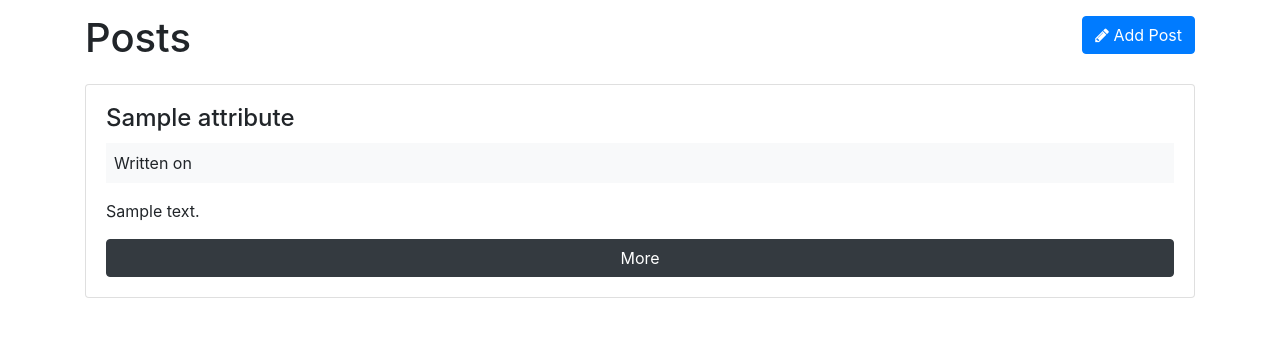
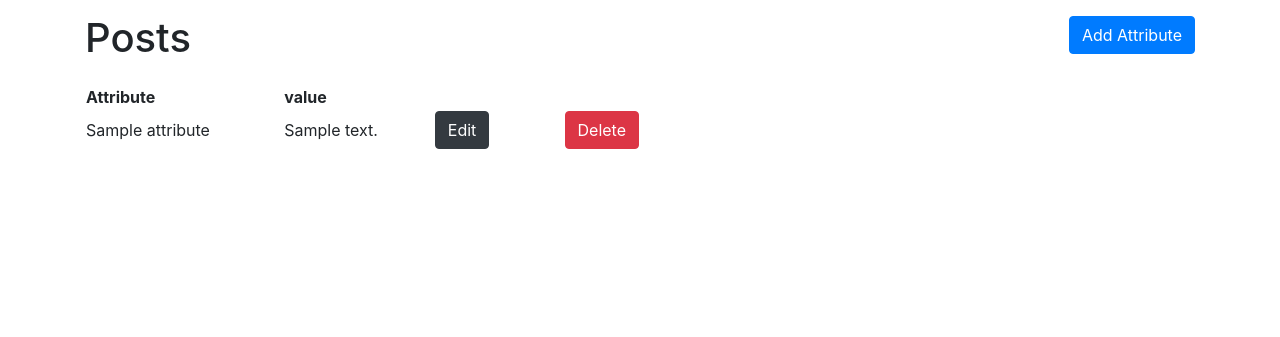
Before and after one commit to robertsneimanis/task-mg, a PHP site: page /magebit/posts in a window 1280 px wide. Shown: the part 56-393 px from the top of the page. Run offline with PHP 8.4, Linux system fonts and the light colour scheme; the visitor is signed in with stand-in values (Sample User, id 1); tables that the repository leaves empty or names only in its code hold one stand-in row (values such as "Sample post"); data that the repository does not hold is empty; some libraries are stand-ins or nearby versions.

Commit message:
updated index attribute page

```diff
--- a/app/config/config.php
+++ b/app/config/config.php
@@ -3,7 +3,6 @@
   define('DB_HOST', 'localhost');
   define('DB_USER', 'root');
   define('DB_PASS', '123456');
-  // define('DB_NAME', 'shareposts');
   define('DB_NAME', 'magebit');
 
   // App Root
--- a/app/controllers/Posts.php
+++ b/app/controllers/Posts.php
@@ -120,18 +120,6 @@
       }
     }
 
-    public function show($id){
-      $post = $this->postModel->getPostById($id);
-      $user = $this->userModel->getUserById($post->user_id);
-
-      $data = [
-        'post' => $post,
-        'user' => $user
-      ];
-
-      $this->view('posts/show', $data);
-    }
-
     public function delete($id){
       if($_SERVER['REQUEST_METHOD'] == 'POST'){
         // Get existing post from model
--- a/app/views/posts/index.php
+++ b/app/views/posts/index.php
@@ -5,21 +5,28 @@
     <h1>Posts</h1>
   </div>
   <div class="col-md-6">
-    <a href="<?= URLROOT; ?>/posts/add" class="btn btn-primary pull-right">
-      <i class="fa fa-pencil"></i> Add Post
-    </a>
+    <a href="<?= URLROOT; ?>/posts/add" class="btn btn-primary pull-right">Add Attribute</a>
   </div>
 </div>
 
-<?php foreach($data['posts'] as $post) : ?>
-    <div class="card card-body mb-3">
-      <h4 class="card-title"><?= $post->title; ?></h4>
-      <div class="bg-light p-2 mb-3">
-        Written on <?= $post->created_at; ?>
-      </div>
-      <p class="card-text"><?= $post->body; ?></p>
-      <a href="<?= URLROOT; ?>/posts/show/<?= $post->id; ?>" class="btn btn-dark">More</a>
-    </div>
+<table style="width:50%">
+  <tr>
+    <th>Attribute</th>
+    <th>value</th>
+    <th></th>
+  </tr>
+  <?php foreach($data['posts'] as $post) : ?>
+    <tr>
+      <td><?= $post->title; ?></td>
+      <td><?= $post->body; ?></td>
+      <td>
+        <a href="<?= URLROOT; ?>/posts/edit/<?= $post->id; ?>" class="btn btn-dark">Edit</a>
+        <form class="pull-right" action="<?= URLROOT; ?>/posts/delete/<?= $post->id; ?>" method="post">
+          <input type="submit" value="Delete" class="btn btn-danger">
+        </form>
+      </td>
+    </tr>
   <?php endforeach; ?>
+</table>
 
 <?php require APPROOT . '/views/inc/footer.php'; ?>
```
Also changed, not shown: app/views/posts/show.php (deleted, +0 -19 lines).
